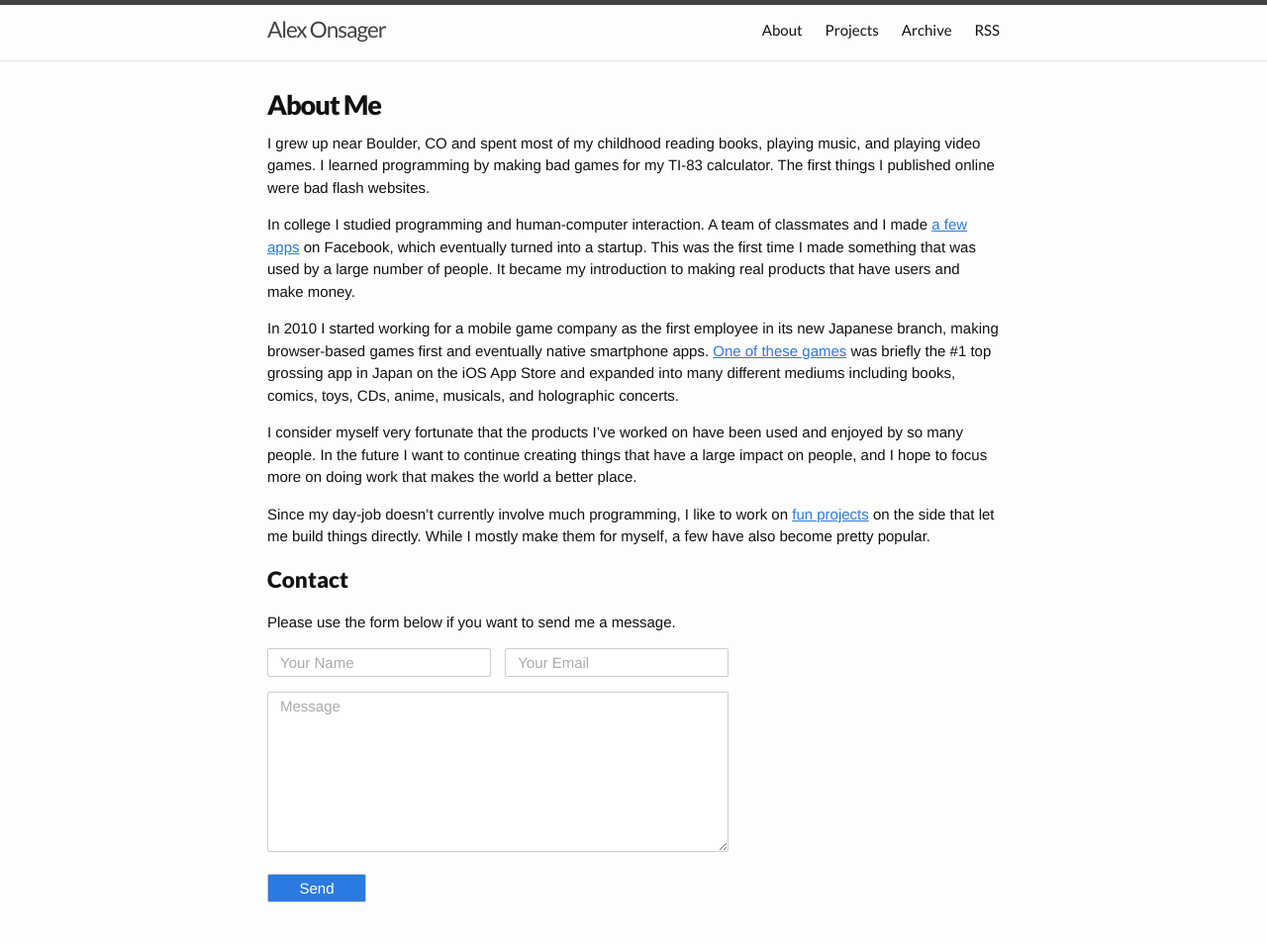
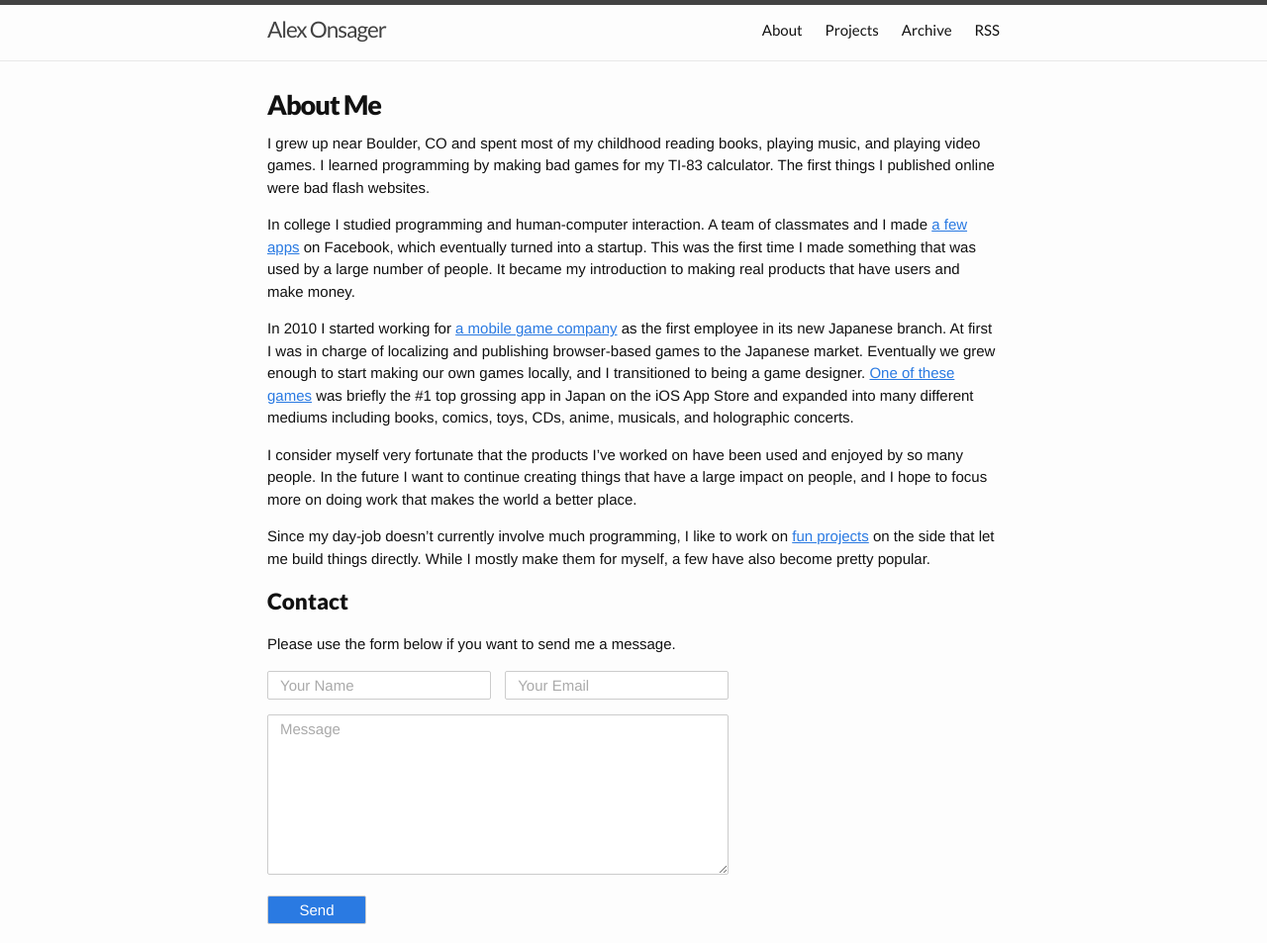
Before and after one commit to aonsager/aonsager.github.io, a Jekyll site: the page built from about.md, in a window 1280 px wide, cut to the strip 0-953 px from the top of the page. Shown: the whole strip at 99% size. Built offline with Jekyll 4.4.1, drawn with Linux system fonts in a browser that asks for light colours.

Commit message:
update about me

```diff
--- a/about.md
+++ b/about.md
@@ -8,7 +8,7 @@
 
 In college I studied programming and human-computer interaction. A team of classmates and I made [a few apps](http://www.sfgate.com/news/article/These-Stanford-Students-Made-Millions-Taking-A-2361888.php) on Facebook, which eventually turned into a startup. This was the first time I made something that was used by a large number of people. It became my introduction to making real products that have users and make money.
 
-In 2010 I started working for a mobile game company as the first employee in its new Japanese branch, making browser-based games first and eventually native smartphone apps. [One of these games](https://stars.happyelements.co.jp) was briefly the #1 top grossing app in Japan on the iOS App Store and expanded into many different mediums including books, comics, toys, CDs, anime, musicals, and holographic concerts.
+In 2010 I started working for [a mobile game company](http://en.happyelements.com/) as the first employee in its new Japanese branch. At first I was in charge of localizing and publishing browser-based games to the Japanese market. Eventually we grew enough to start making our own games locally, and I transitioned to being a game designer. [One of these games](https://stars.happyelements.co.jp) was briefly the #1 top grossing app in Japan on the iOS App Store and expanded into many different mediums including books, comics, toys, CDs, anime, musicals, and holographic concerts.
 
 I consider myself very fortunate that the products I've worked on have been used and enjoyed by so many people. In the future I want to continue creating things that have a large impact on people, and I hope to focus more on doing work that makes the world a better place.
 
```
